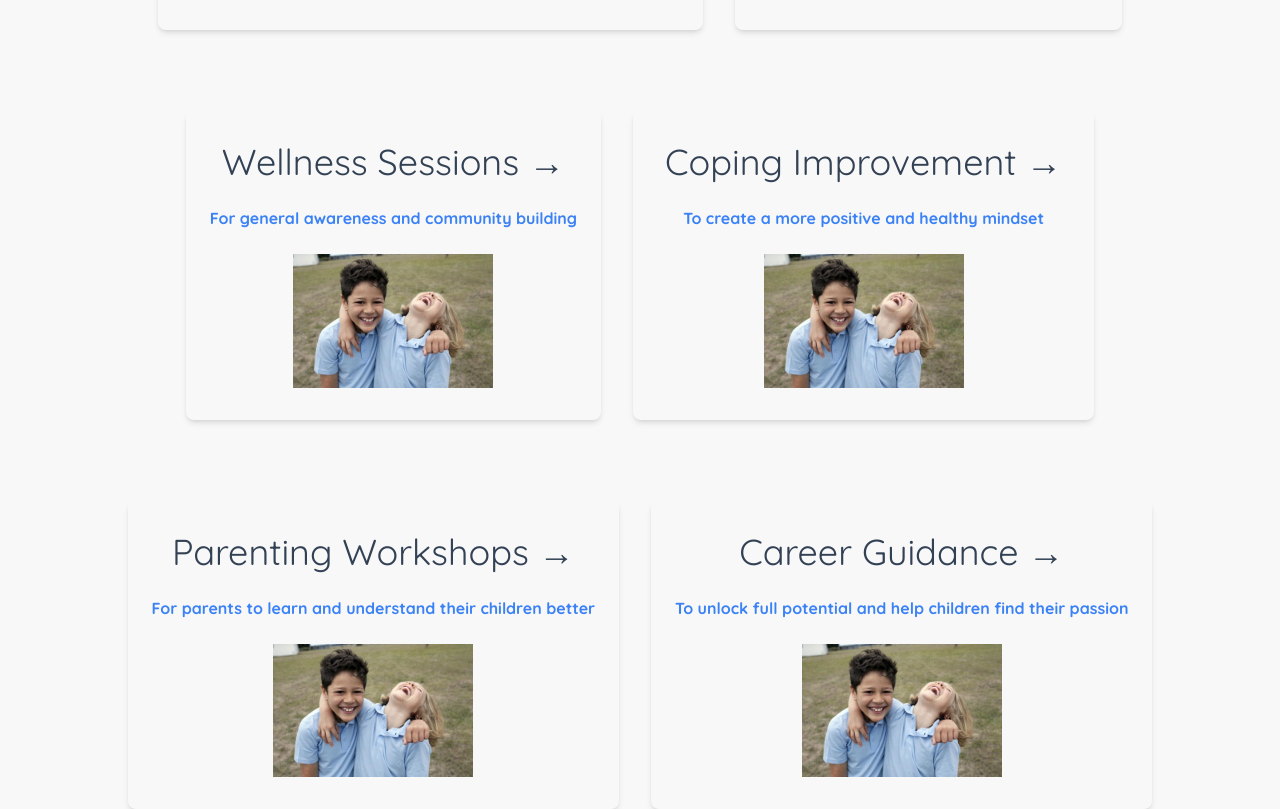
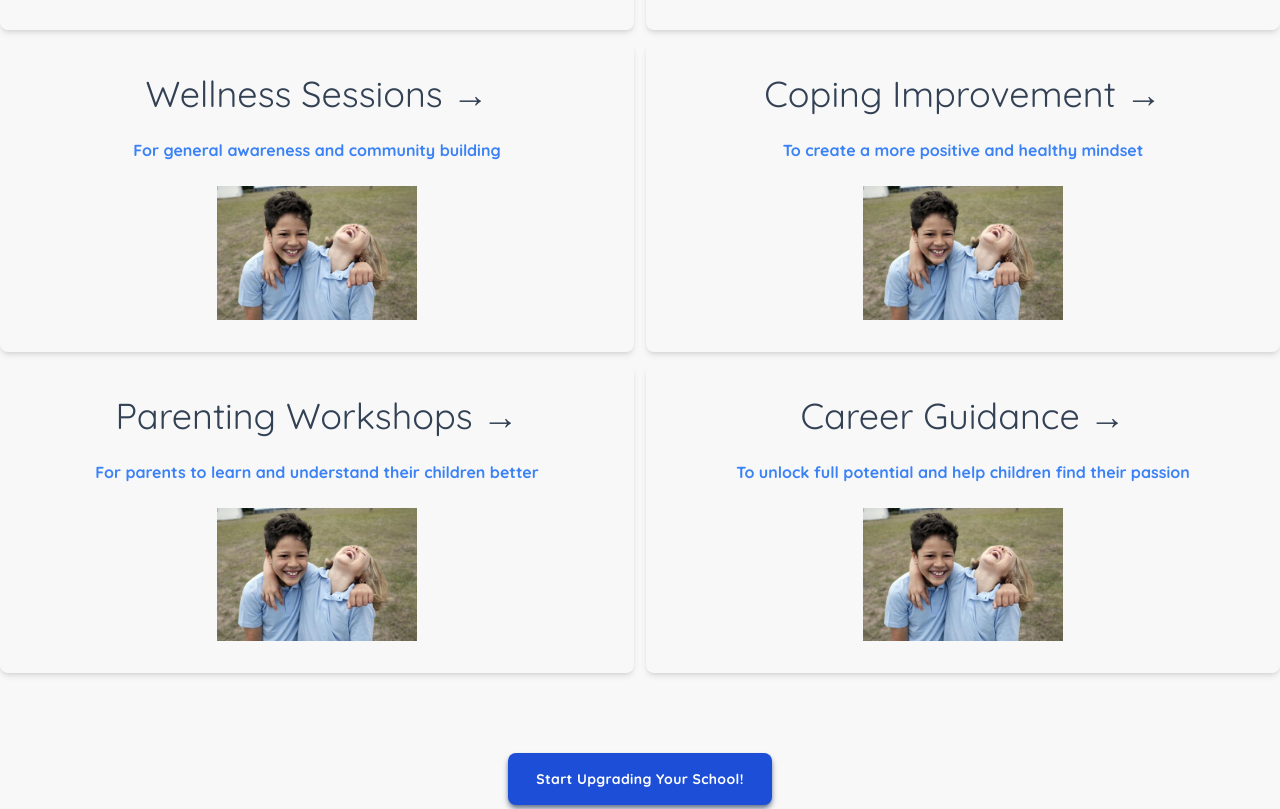
Before and after one commit to warlockM/test, a Next.js app in the folder design/: page /service in a window 1280 px wide. Shown: the part 403-1212 px from the top of the page. Built offline with nearby package versions, Linux system fonts and the light colour scheme.

Commit message:
design fix for services page

```diff
--- a/design/pages/service.js
+++ b/design/pages/service.js
@@ -7,7 +7,7 @@ export default function Services() {
     return (
       <div>
         <Navbar />
-        <div class="flex flex-wrap space-x-8 mx-auto place-content-center m-20">
+        <div class="md:grid md:grid-cols-2 sm:grid sm-grid-cols-1  gap-3 gap-y-3 mx-auto place-content-center m-20">
           <Card
             heading="Exam Stress Management"
             description="For children under the age of 18"
@@ -18,8 +18,7 @@ export default function Services() {
             description="For children and their parents"
             image="/laugh.jpg"
           />
-        </div>
-        <div class="flex flex-wrap space-x-8 mx-auto place-content-center m-20">
+
           <Card
             heading="Wellness Sessions"
             description="For general awareness and community building"
@@ -30,8 +29,7 @@ export default function Services() {
             description="To create a more positive and healthy mindset"
             image="/laugh.jpg"
           />
-        </div>
-        <div class="flex flex-wrap space-x-8 mx-auto place-content-center m-20">
+
           <Card
             heading="Parenting Workshops"
             description="For parents to learn and understand their children better"
@@ -42,6 +40,7 @@ export default function Services() {
             description="To unlock full potential and help children find their passion"
             image="/laugh.jpg"
           />
+
 
         </div>
         <div class="flex flex-wrap space-x-8 mx-auto place-content-center m-20">
```
